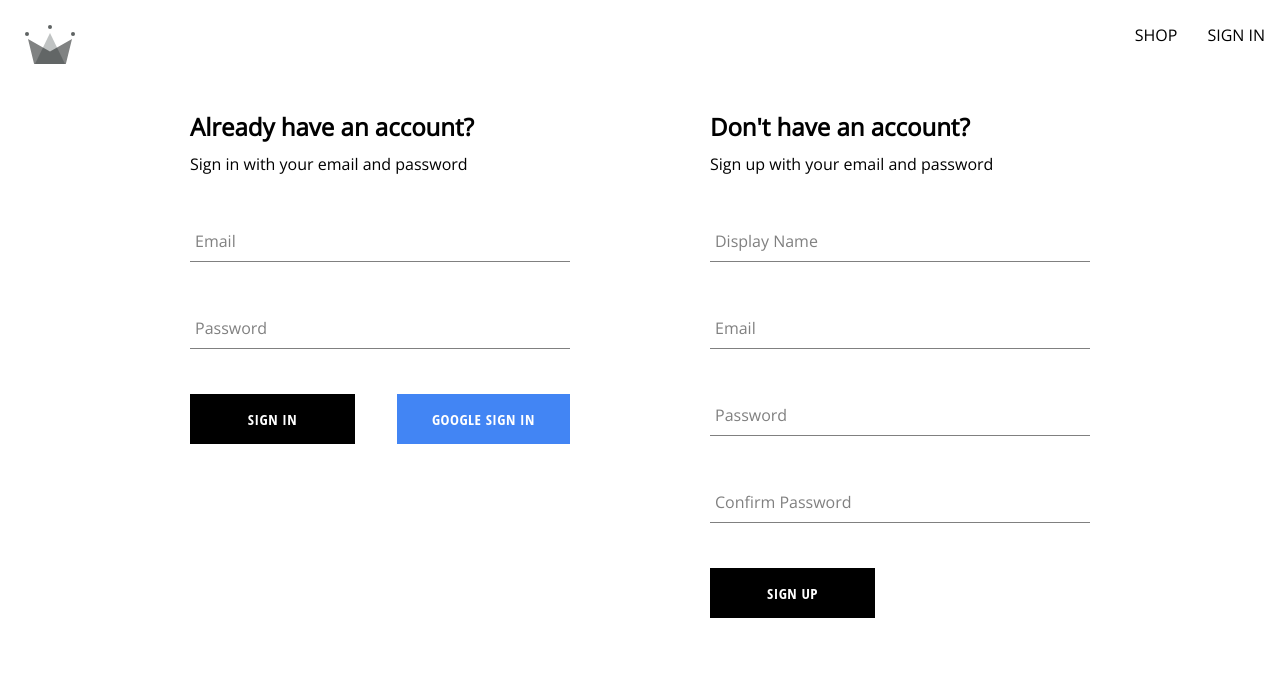
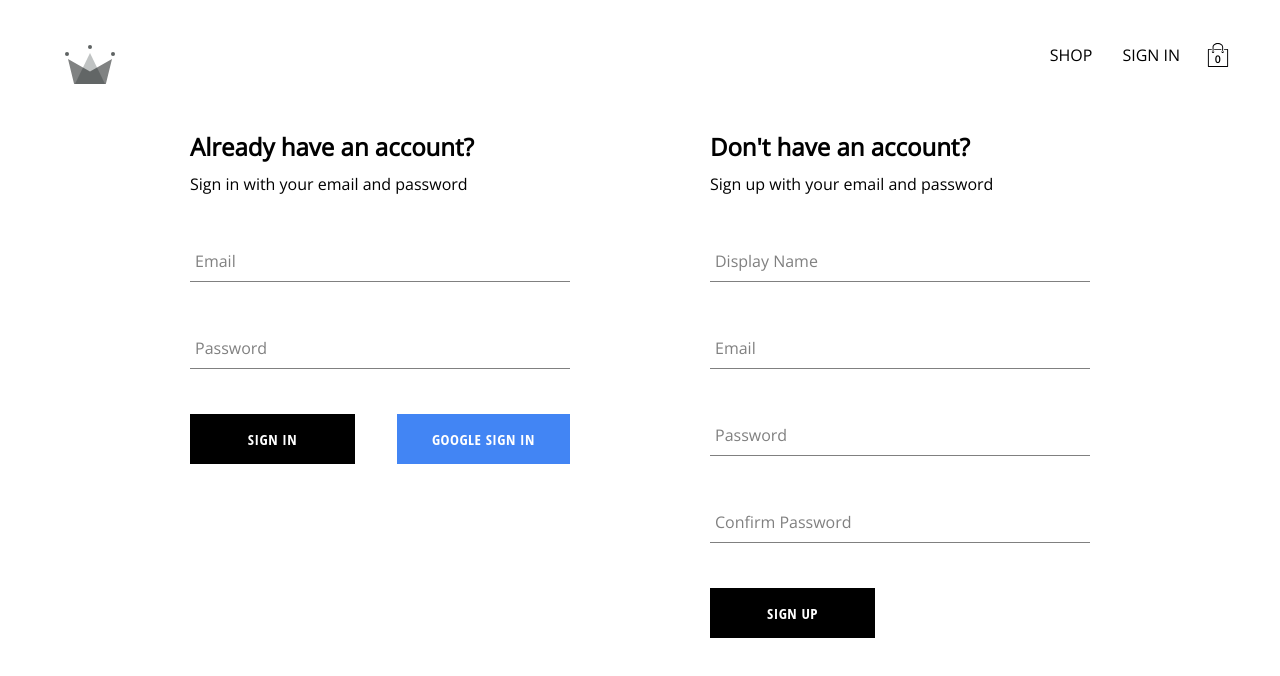
Before and after one commit to shaln07dj/Crown_Clothing-, a React (Create React App) app: page /auth in a window 1280 px wide. Shown: the top 676 px of the page. Built offline with nearby package versions, Linux system fonts and the light colour scheme; no server answers.

Commit message:
added cart component

```diff
--- /dev/null
+++ b/src/components/cart-dropdown/cart-dropdown.component.jsx
@@ -0,0 +1,14 @@
+import Button from '../button/button.component'
+import './cart-dropdown.styles.scss'
+
+const CartDropdown = () => {
+    return (
+        <div className="cart-dropdown-container">
+            {/* <div className="cart-items"/> */}
+
+             <Button childern='GO TO CHECKOUT'/>
+</div>
+    )
+}
+
+export default CartDropdown
--- /dev/null
+++ b/src/components/cart-dropdown/cart-dropdown.styles.scss
@@ -0,0 +1,29 @@
+.cart-dropdown-container {
+    position: absolute;
+    width: 250px;
+    height: 340px;
+    display: flex;
+    flex-direction: column;
+    padding: 20px;
+    border: 1px solid black;
+    background-color: white;
+    top: 90px;
+    right: 40px;
+    z-index: 5;
+
+    .empty-message {
+      font-size: 18px;
+      margin: 50px auto;
+    }
+
+    .cart-items {
+      height: 240px;
+      display: flex;
+      flex-direction: column;
+      overflow: scroll;
+    }
+
+    button {
+      margin-top: auto;
+    }
+  }
--- /dev/null
+++ b/src/components/cart-icon/cart-icon.component.jsx
@@ -0,0 +1,24 @@
+import { useContext } from 'react';
+
+import {ReactComponent as ShoppingIcon} from '../../assets/shopping-bag.svg';
+
+import { CartContex } from '../../contexts/cart.contex';
+
+import './cart-icon.styles.scss';
+
+const CartIcon =() => {
+    const {isCartOpen, setIsCartOpen} = useContext(CartContex);
+
+    const toggleIsCartOpen = () =>
+    { console.log("clicked")
+        setIsCartOpen(!isCartOpen)
+    }
+    return(
+    <div className="cart-icon-container" onClick={toggleIsCartOpen}>
+        <ShoppingIcon className='shopping-icon'/>
+        <span className="item-count">0</span>
+    </div>
+    )
+}
+
+export default CartIcon
--- /dev/null
+++ b/src/components/cart-icon/cart-icon.styles.scss
@@ -0,0 +1,21 @@
+.cart-icon-container {
+    width: 45px;
+    height: 45px;
+    position: relative;
+    display: flex;
+    align-items: center;
+    justify-content: center;
+    cursor: pointer;
+
+    .shopping-icon {
+      width: 24px;
+      height: 24px;
+    }
+
+    .item-count {
+      position: absolute;
+      font-size: 10px;
+      font-weight: bold;
+      bottom: 12px;
+    }
+  }
--- a/src/index.js
+++ b/src/index.js
@@ -5,6 +5,7 @@ import { BrowserRouter } from "react-router-dom";
 import App from "./App";
 import { UserProvider } from "./contexts/user.context";
 import { ProductsContext, ProductsProvider } from "./contexts/products.context";
+import { CartContex, CartProvider } from "./contexts/cart.contex";
 
 import "./index.scss";
 
@@ -14,7 +15,9 @@ reactDom.render(
 
       <UserProvider>
       <ProductsProvider >
+        <CartProvider>
         <App/>
+        </CartProvider>
         </ProductsProvider>
       </UserProvider>
 
--- a/src/index.scss
+++ b/src/index.scss
@@ -1,5 +1,6 @@
 body {
   margin: 0;
+  padding: 20px 40px;
   font-family: 'Open Sans',
     sans-serif;
   -webkit-font-smoothing: antialiased;
--- a/src/routes/navgation/navigation.component.jsx
+++ b/src/routes/navgation/navigation.component.jsx
@@ -1,21 +1,25 @@
-import { async } from "@firebase/util";
 import { Fragment, useContext } from "react";
 import { Outlet, Link } from "react-router-dom";
 
+import CartIcon from "../../components/cart-icon/cart-icon.component";
+import CartDropdown from "../../components/cart-dropdown/cart-dropdown.component";
+
 import { ReactComponent as CrownLogo } from "../../assets/crown.svg";
 import { UserContext } from "../../contexts/user.context";
+import { CartContex } from "../../contexts/cart.contex";
 
 import { signOutUser } from "../../utils/firebase/firebase.utils";
 
 import "./navigation.styles.scss";
 
 const Navigation = () => {
-  const { currentUser, setCurrentUser } = useContext(UserContext);
+  const { currentUser } = useContext(UserContext);
+  const {isCartOpen} =useContext(CartContex)
 
-  const signOutHandler = async () =>{
-    await signOutUser();
-    setCurrentUser(null);
-  }
+  // const signOutHandler = async () =>{
+  //   await signOutUser();
+  //   setCurrentUser(null);
+  // }
   return (
     <Fragment>
       <div className="navigation">
@@ -28,13 +32,15 @@ const Navigation = () => {
             SHOP
           </Link>
           {currentUser ? (
-            <span className="nav-link" onClick={signOutHandler}>SIGN OUT</span>
+            <span className="nav-link" onClick={signOutUser}>SIGN OUT</span>
           ) : (
             <Link className="nav-link" to="/auth">
               SIGN IN
             </Link>
           )}
+          <CartIcon/>
         </div>
+       {isCartOpen && <CartDropdown/>}
       </div>
       <Outlet />
       {/* This outlet will now, in turn, render everything else inside */}
```
Also changed, not shown: src/assets/shopping-bag.svg (added).
